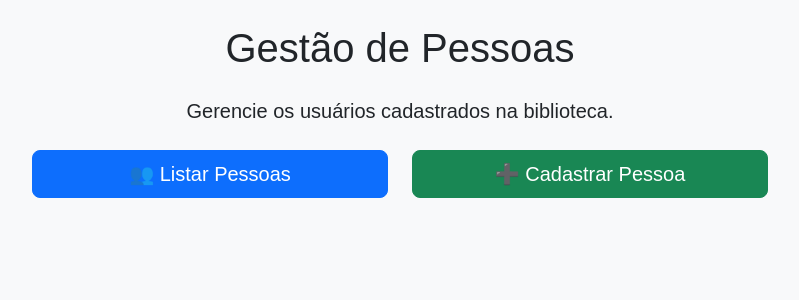
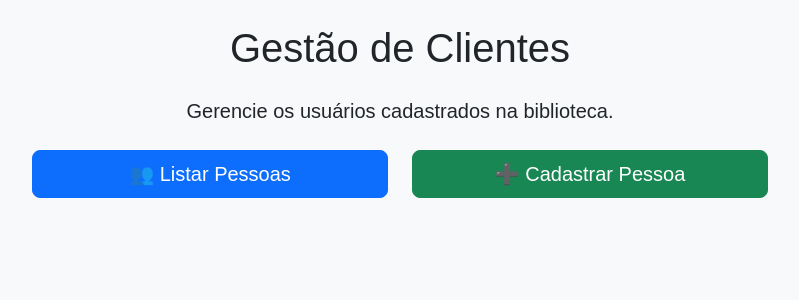
Before and after one commit to douglasinforj/sistema_biblioteca, a Django app: page /gestao_pessoa/ in a window 1280 px wide. Shown: the part 62-362 px from the top of the page, without its empty margins (240-1039 px from the left). Run offline with Django 5.2, Linux system fonts and the light colour scheme.

Commit message:
ajuste no cabeçalho

```diff
--- a/core/templates/core/gestao_pessoa.html
+++ b/core/templates/core/gestao_pessoa.html
@@ -5,7 +5,7 @@
 {% block content %}
 
 <div class="text-center">
-    <h1 class="mb-4">Gestão de Pessoas</h1>
+    <h1 class="mb-4">Gestão de Clientes</h1>
     <p class="lead">Gerencie os usuários cadastrados na biblioteca.</p>
 
     <div class="row justify-content-center mt-4">
```
